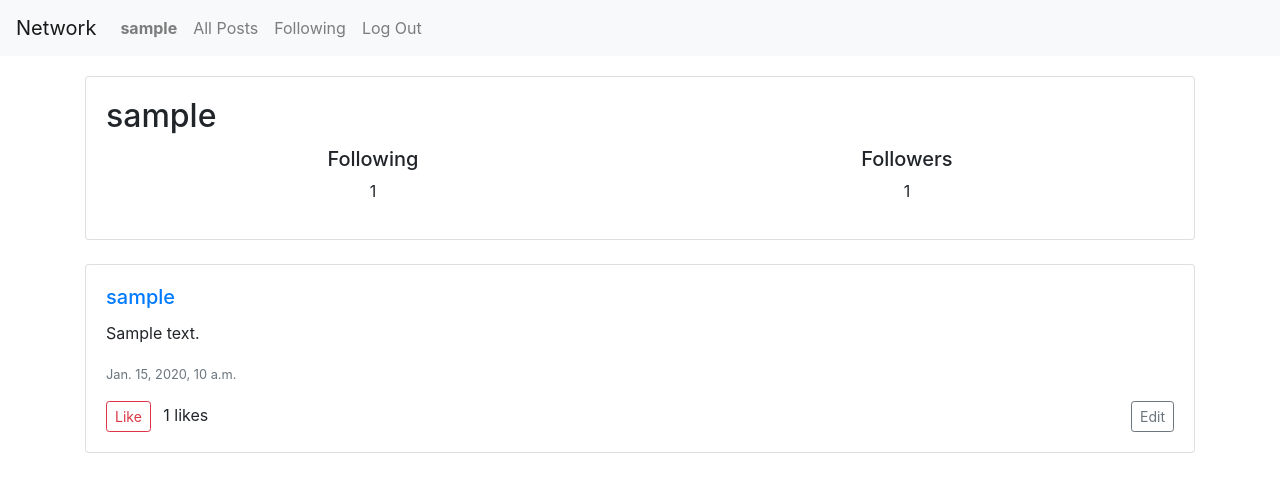
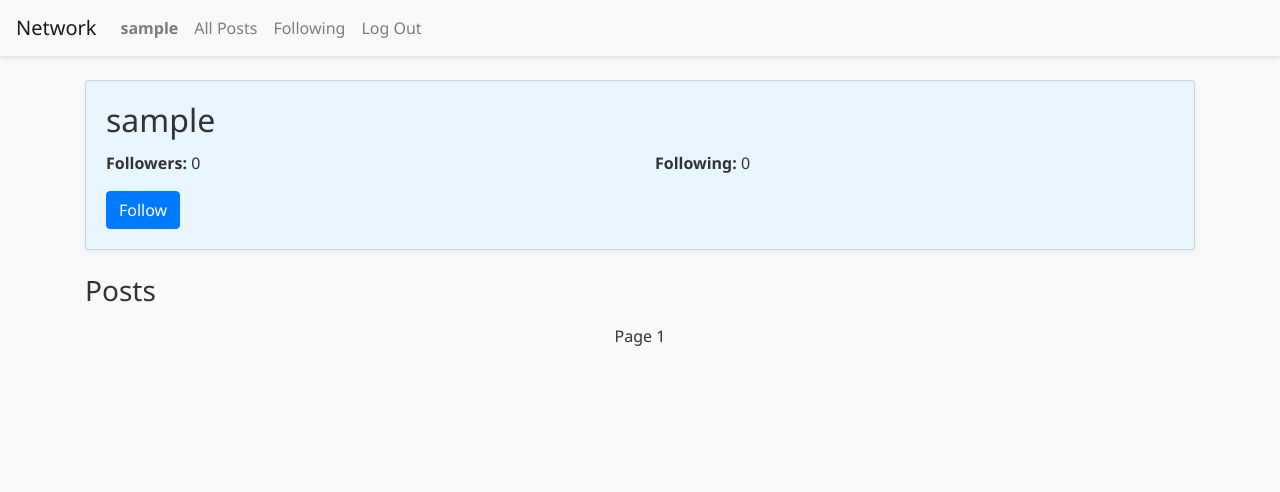
Before and after one commit to dossdortival/network, a Django app: template network/templates/network/profile.html in a window 1280 px wide. Shown: the top 492 px of the page. Run offline with Django 3.2, Linux system fonts and the light colour scheme; a user stored in the database is signed in; tables that the repository leaves empty hold one stand-in row (values such as "Sample post"); the template is opened without the code that fills it: values that come from a table or form of the project are taken from there, most other values are stand-ins (such as "Sample title", 1, 10 or a date in 2020); some libraries are stand-ins or nearby versions.

Commit message:
add templates and frontend functionalities

```diff
--- /dev/null
+++ b/network/static/network/network.js
@@ -0,0 +1,212 @@
+// Utility function to create a post card element
+function createPostCard(post, currentUser) {
+    // Create card element
+    const card = document.createElement('div');
+    card.className = 'card mb-3';
+    card.dataset.postId = post.id;
+
+    // Create card body
+    const cardBody = document.createElement('div');
+    cardBody.className = 'card-body';
+
+    // Create post header with author link
+    const author = document.createElement('h5');
+    author.className = 'card-title';
+    const authorLink = document.createElement('a');
+    authorLink.href = `/profile/${post.author}`;
+    authorLink.textContent = post.author;
+    author.appendChild(authorLink);
+
+    // Create post content
+    const content = document.createElement('p');
+    content.className = 'card-text post-content';
+    content.textContent = post.content;
+
+    // Create post timestamp
+    const timestamp = document.createElement('small');
+    timestamp.className = 'text-muted';
+    timestamp.textContent = post.timestamp;
+
+    // Create likes section
+    const likesContainer = document.createElement('div');
+    likesContainer.className = 'mt-2';
+
+    const likesCount = document.createElement('span');
+    likesCount.className = 'mr-2 likes-count';
+    likesCount.textContent = `${post.likes_count} like${post.likes_count !== 1 ? 's' : ''}`;
+
+    likesContainer.appendChild(likesCount);
+
+    // Only add like button if user is logged in
+    if (currentUser) {
+        const likeButton = document.createElement('button');
+        likeButton.className = 'btn btn-sm like-button';
+        likeButton.textContent = post.liked_by_user ? 'Unlike' : 'Like';
+        likeButton.classList.add(post.liked_by_user ? 'btn-primary' : 'btn-outline-primary');
+
+        likeButton.addEventListener('click', () => toggleLike(post.id, likeButton, likesCount));
+
+        likesContainer.appendChild(likeButton);
+    }
+
+    // Add edit button if the current user is the author
+    if (currentUser === post.author) {
+        const editButton = document.createElement('button');
+        editButton.className = 'btn btn-sm btn-outline-secondary ml-2 edit-button';
+        editButton.textContent = 'Edit';
+
+        editButton.addEventListener('click', () => {
+            // Toggle edit mode
+            toggleEditMode(card, post.content);
+        });
+
+        likesContainer.appendChild(editButton);
+    }
+
+    // Append elements to card body
+    cardBody.appendChild(author);
+    cardBody.appendChild(content);
+    cardBody.appendChild(timestamp);
+    cardBody.appendChild(document.createElement('hr'));
+    cardBody.appendChild(likesContainer);
+
+    // Append card body to card
+    card.appendChild(cardBody);
+
+    return card;
+}
+
+// Toggle like/unlike a post
+async function toggleLike(postId, likeButton, likesCount) {
+    try {
+        const response = await fetch(`/posts/${postId}/like`, {
+            method: 'PUT',
+            headers: {
+                'X-Requested-With': 'XMLHttpRequest',
+                'Content-Type': 'application/json'
+            },
+            body: JSON.stringify({})
+        });
+
+        if (response.ok) {
+            const data = await response.json();
+
+            // Update the like button
+            if (data.liked) {
+                likeButton.textContent = 'Unlike';
+                likeButton.classList.remove('btn-outline-primary');
+                likeButton.classList.add('btn-primary');
+            } else {
+                likeButton.textContent = 'Like';
+                likeButton.classList.remove('btn-primary');
+                likeButton.classList.add('btn-outline-primary');
+            }
+
+            // Update the likes count
+            likesCount.textContent = `${data.likes_count} like${data.likes_count !== 1 ? 's' : ''}`;
+        } else {
+            console.error('Failed to update like');
+        }
+    } catch (error) {
+        console.error('Error updating like:', error);
+    }
+}
+
+// Toggle edit mode for a post
+function toggleEditMode(postCard, currentContent) {
+    const postId = postCard.dataset.postId;
+    const contentElement = postCard.querySelector('.post-content');
+    const editButton = postCard.querySelector('.edit-button');
+
+    // If already in edit mode, cancel edit
+    if (contentElement.getAttribute('contenteditable') === 'true') {
+        contentElement.setAttribute('contenteditable', 'false');
+        contentElement.textContent = currentContent;
+        editButton.textContent = 'Edit';
+
+        // Remove save button if it exists
+        const saveButton = postCard.querySelector('.save-button');
+        if (saveButton) {
+            saveButton.remove();
+        }
+    } else {
+        // Enter edit mode
+        contentElement.setAttribute('contenteditable', 'true');
+        contentElement.focus();
+        editButton.textContent = 'Cancel';
+
+        // Create save button
+        const saveButton = document.createElement('button');
+        saveButton.className = 'btn btn-sm btn-success ml-2 save-button';
+        saveButton.textContent = 'Save';
+
+        saveButton.addEventListener('click', () => {
+            saveEditedPost(postId, contentElement.textContent, postCard);
+        });
+
+        // Add save button after edit button
+        editButton.parentNode.insertBefore(saveButton, editButton.nextSibling);
+    }
+}
+
+// Save edited post
+async function saveEditedPost(postId, newContent, postCard) {
+    try {
+        const response = await fetch(`/posts/${postId}/edit`, {
+            method: 'PUT',
+            headers: {
+                'X-Requested-With': 'XMLHttpRequest',
+                'Content-Type': 'application/json'
+            },
+            body: JSON.stringify({
+                content: newContent
+            })
+        });
+
+        if (response.ok) {
+            const data = await response.json();
+
+            // Update the post content
+            const contentElement = postCard.querySelector('.post-content');
+            contentElement.textContent = data.post.content;
+            contentElement.setAttribute('contenteditable', 'false');
+
+            // Restore edit button
+            const editButton = postCard.querySelector('.edit-button');
+            editButton.textContent = 'Edit';
+
+            // Remove save button
+            const saveButton = postCard.querySelector('.save-button');
+            if (saveButton) {
+                saveButton.remove();
+            }
+        } else {
+            console.error('Failed to update post');
+        }
+    } catch (error) {
+        console.error('Error updating post:', error);
+    }
+}
+
+// Set up pagination controls
+function setupPagination(currentPage, hasNext, hasPrevious, loadPostsFn) {
+    const prevButton = document.getElementById('prev-page');
+    const nextButton = document.getElementById('next-page');
+    const currentPageElement = document.getElementById('current-page');
+
+    currentPageElement.textContent = currentPage;
+
+    if (hasPrevious) {
+        prevButton.style.display = 'inline-block';
+        prevButton.onclick = () => loadPostsFn(currentPage - 1);
+    } else {
+        prevButton.style.display = 'none';
+    }
+
+    if (hasNext) {
+        nextButton.style.display = 'inline-block';
+        nextButton.onclick = () => loadPostsFn(currentPage + 1);
+    } else {
+        nextButton.style.display = 'none';
+    }
+}
--- /dev/null
+++ b/network/static/network/profile.js
@@ -0,0 +1,115 @@
+document.addEventListener('DOMContentLoaded', function() {
+    // Load the network.js script
+    const commonScript = document.createElement('script');
+    commonScript.src = '/static/network/network.js';
+    document.head.appendChild(commonScript);
+
+    // Wait for the common script to load
+    commonScript.onload = function() {
+        // Get username from the page
+        const profileUsername = document.querySelector('h2.card-title').textContent;
+
+        // Load profile data and posts
+        loadProfile(profileUsername, 1);
+
+        // Set up follow button if it exists
+        const followButton = document.getElementById('follow-button');
+        if (followButton) {
+            followButton.addEventListener('click', () => toggleFollow(profileUsername));
+        }
+    };
+});
+
+// Get the current logged-in username from the navbar
+function getCurrentUsername() {
+    const userLink = document.querySelector('.navbar-nav strong');
+    return userLink ? userLink.textContent : null;
+}
+
+// Load profile data and posts
+async function loadProfile(username, page = 1) {
+    try {
+        const response = await fetch(`/profile/${username}/${page}`, {
+            headers: {
+                'X-Requested-With': 'XMLHttpRequest'
+            }
+        });
+
+        if (response.ok) {
+            const data = await response.json();
+
+            // Update profile information
+            document.getElementById('followers-count').textContent = data.user.followers_count;
+            document.getElementById('following-count').textContent = data.user.following_count;
+
+            // Update follow button text if the user is logged in
+            const followButton = document.getElementById('follow-button');
+            if (followButton) {
+                followButton.textContent = data.is_following ? 'Unfollow' : 'Follow';
+                followButton.classList.toggle('btn-primary', data.is_following);
+                followButton.classList.toggle('btn-outline-primary', !data.is_following);
+            }
+
+            // Display user's posts
+            displayPosts(data.posts);
+
+            // Set up pagination
+            setupPagination(data.page, data.has_next, data.has_previous,
+                (newPage) => loadProfile(username, newPage));
+        } else {
+            console.error('Failed to load profile');
+        }
+    } catch (error) {
+        console.error('Error loading profile:', error);
+    }
+}
+
+// Display posts in the container
+function displayPosts(posts) {
+    const postsContainer = document.getElementById('posts-container');
+    postsContainer.innerHTML = '';
+
+    const currentUser = getCurrentUsername();
+
+    if (posts.length === 0) {
+        postsContainer.innerHTML = '<p class="text-center mt-4">No posts to display.</p>';
+        return;
+    }
+
+    // Create and append post cards
+    posts.forEach(post => {
+        const postCard = createPostCard(post, currentUser);
+        postsContainer.appendChild(postCard);
+    });
+}
+
+// Toggle follow/unfollow a user
+async function toggleFollow(username) {
+    try {
+        const response = await fetch(`/profile/${username}/follow`, {
+            method: 'PUT',
+            headers: {
+                'X-Requested-With': 'XMLHttpRequest',
+                'Content-Type': 'application/json'
+            },
+            body: JSON.stringify({})
+        });
+
+        if (response.ok) {
+            const data = await response.json();
+
+            // Update the follow button
+            const followButton = document.getElementById('follow-button');
+            followButton.textContent = data.following ? 'Unfollow' : 'Follow';
+            followButton.classList.toggle('btn-primary', data.following);
+            followButton.classList.toggle('btn-outline-primary', !data.following);
+
+            // Update the followers count
+            document.getElementById('followers-count').textContent = data.followers_count;
+        } else {
+            console.error('Failed to update follow status');
+        }
+    } catch (error) {
+        console.error('Error updating follow status:', error);
+    }
+}
--- a/network/static/network/styles.css
+++ b/network/static/network/styles.css
@@ -1,15 +1,66 @@
-.body {
-    margin: 20px;
+/* General styles */
+body {
+    font-family: 'Segoe UI', Tahoma, Geneva, Verdana, sans-serif;
+    background-color: #f8f9fa;
+    color: #333;
 }
 
-.post {
-    margin-bottom: 20px;
+.body {
+    padding: 0 1rem;
 }
 
-.like-btn, .edit-btn {
-    cursor: pointer;
+/* Navigation */
+.navbar {
+    box-shadow: 0 2px 5px rgba(0, 0, 0, 0.1);
+    margin-bottom: 1rem;
 }
 
-textarea {
-    resize: none;
+/* Post styles */
+.card {
+    box-shadow: 0 2px 5px rgba(0, 0, 0, 0.05);
+    transition: box-shadow 0.3s ease;
 }
+
+.card:hover {
+    box-shadow: 0 4px 10px rgba(0, 0, 0, 0.1);
+}
+
+.post-content {
+    white-space: pre-wrap;
+    min-height: 3rem;
+}
+
+.post-content[contenteditable="true"] {
+    border: 1px solid #ced4da;
+    padding: 10px;
+    border-radius: 4px;
+    outline: none;
+    background-color: #f8f9fa;
+}
+
+/* Pagination */
+.pagination-controls {
+    margin-bottom: 2rem;
+}
+
+#page-info {
+    display: inline-block;
+    margin: 0 10px;
+}
+
+/* Profile */
+#profile-info {
+    background-color: #e9f5ff;
+}
+
+/* Like and edit buttons */
+.like-button, .edit-button, .save-button {
+    transition: all 0.2s ease;
+}
+
+/* Responsive adjustments */
+@media (max-width: 768px) {
+    .card-body {
+        padding: 1rem;
+    }
+}
--- a/network/templates/network/layout.html
+++ b/network/templates/network/layout.html
@@ -7,13 +7,12 @@
         <link rel="stylesheet" href="https://stackpath.bootstrapcdn.com/bootstrap/4.4.1/css/bootstrap.min.css" integrity="sha384-Vkoo8x4CGsO3+Hhxv8T/Q5PaXtkKtu6ug5TOeNV6gBiFeWPGFN9MuhOf23Q9Ifjh" crossorigin="anonymous">
         <link href="{% static 'network/styles.css' %}" rel="stylesheet">
         {% block script %}
-        <script src="{% static 'network/network.js' %}"></script>
+
         {% endblock %}
     </head>
     <body>
-
         <nav class="navbar navbar-expand-lg navbar-light bg-light">
-            <a class="navbar-brand" href="#">Network</a>
+            <a class="navbar-brand" href="{% url 'index' %}">Network</a>
 
             <div>
               <ul class="navbar-nav mr-auto">
--- a/network/templates/network/posts.html
+++ /dev/null
@@ -1,66 +0,0 @@
-{% for post in posts %}
-    <div class="card mb-3 post" data-post-id="{{ post.id }}">
-        <div class="card-body">
-            <h5 class="card-title">
-                <a href="{% url 'profile' post.user.username %}">{{ post.user.username }}</a>
-            </h5>
-            <p class="card-text post-content">{{ post.content }}</p>
-            <p class="card-text">
-                <small class="text-muted">{{ post.timestamp }}</small>
-            </p>
-            <div class="d-flex justify-content-between align-items-center">
-                <div>
-                    {% if user.is_authenticated %}
-                        {% if post.is_liked %}
-                            <button class="btn btn-sm btn-danger like-btn">Unlike</button>
-                        {% else %}
-                            <button class="btn btn-sm btn-outline-danger like-btn">Like</button>
-                        {% endif %}
-                    {% endif %}
-                    <span class="likes-count ml-2">{{ post.likes.count }}</span> likes
-                </div>
-                {% if user == post.user %}
-                    <button class="btn btn-sm btn-outline-secondary edit-btn">Edit</button>
-                {% endif %}
-            </div>
-        </div>
-    </div>
-{% endfor %}
-
-{% if posts.has_other_pages %}
-    <nav aria-label="Page navigation">
-        <ul class="pagination justify-content-center">
-            {% if posts.has_previous %}
-                <li class="page-item">
-                    <a class="page-link" href="?page={{ posts.previous_page_number }}">Previous</a>
-                </li>
-            {% else %}
-                <li class="page-item disabled">
-                    <a class="page-link" href="#" tabindex="-1" aria-disabled="true">Previous</a>
-                </li>
-            {% endif %}
-
-            {% for i in posts.paginator.page_range %}
-                {% if posts.number == i %}
-                    <li class="page-item active" aria-current="page">
-                        <a class="page-link" href="#">{{ i }}</a>
-                    </li>
-                {% else %}
-                    <li class="page-item">
-                        <a class="page-link" href="?page={{ i }}">{{ i }}</a>
-                    </li>
-                {% endif %}
-            {% endfor %}
-
-            {% if posts.has_next %}
-                <li class="page-item">
-                    <a class="page-link" href="?page={{ posts.next_page_number }}">Next</a>
-                </li>
-            {% else %}
-                <li class="page-item disabled">
-                    <a class="page-link" href="#" tabindex="-1" aria-disabled="true">Next</a>
-                </li>
-            {% endif %}
-        </ul>
-    </nav>
-{% endif %}
--- a/network/templates/network/profile.html
+++ b/network/templates/network/profile.html
@@ -1,35 +1,39 @@
 {% extends "network/layout.html" %}
+{% load static %}
+
+{% block script %}
+    <script src="{% static 'network/profile.js' %}"></script>
+{% endblock %}
 
 {% block body %}
-    <div class="container">
-        <div class="card mb-4">
+    <div class="container mt-4">
+        <div class="card mb-4" id="profile-info">
             <div class="card-body">
-                <h2 class="card-title">{{ profile_user.username }}</h2>
-                <div class="d-flex justify-content-around">
-                    <div class="text-center">
-                        <h5>Following</h5>
-                        <p>{{ following_count }}</p>
+                <h2 class="card-title">{{ profile_username }}</h2>
+                <div class="row">
+                    <div class="col-md-6">
+                        <p><strong>Followers:</strong> <span id="followers-count">0</span></p>
                     </div>
-                    <div class="text-center">
-                        <h5>Followers</h5>
-                        <p>{{ followers_count }}</p>
+                    <div class="col-md-6">
+                        <p><strong>Following:</strong> <span id="following-count">0</span></p>
                     </div>
                 </div>
-                {% if user.is_authenticated and user != profile_user %}
-                    <form class="follow-form" data-username="{{ profile_user.username }}">
-                        {% csrf_token %}
-                        {% if is_following %}
-                            <button type="submit" class="btn btn-danger">Unfollow</button>
-                        {% else %}
-                            <button type="submit" class="btn btn-primary">Follow</button>
-                        {% endif %}
-                    </form>
+
+                {% if user.is_authenticated and user.username != profile_username %}
+                    <button class="btn btn-primary" id="follow-button" data-username="{{ profile_username }}">Follow</button>
                 {% endif %}
             </div>
         </div>
 
-        <div id="posts-view">
-            {% include "network/posts.html" %}
+        <h3>Posts</h3>
+        <div id="posts-container">
+            <!-- Posts will be loaded here via JavaScript -->
+        </div>
+
+        <div class="pagination-controls mt-3 text-center">
+            <button id="prev-page" class="btn btn-outline-primary mr-2" style="display: none;">Previous</button>
+            <span id="page-info">Page <span id="current-page">1</span></span>
+            <button id="next-page" class="btn btn-outline-primary ml-2" style="display: none;">Next</button>
         </div>
     </div>
 {% endblock %}
```
Also changed, not shown: network/static/network/following.js (added, +60 -0 lines), network/static/network/index.js (added, +104 -0 lines), network/templates/network/following.html (+15 -3 lines), network/templates/network/index.html (+21 -8 lines), network/migrations/0005_alter_post_options_user_following_delete_follow.py (added), network/migrations/0006_rename_user_post_author.py (added).
